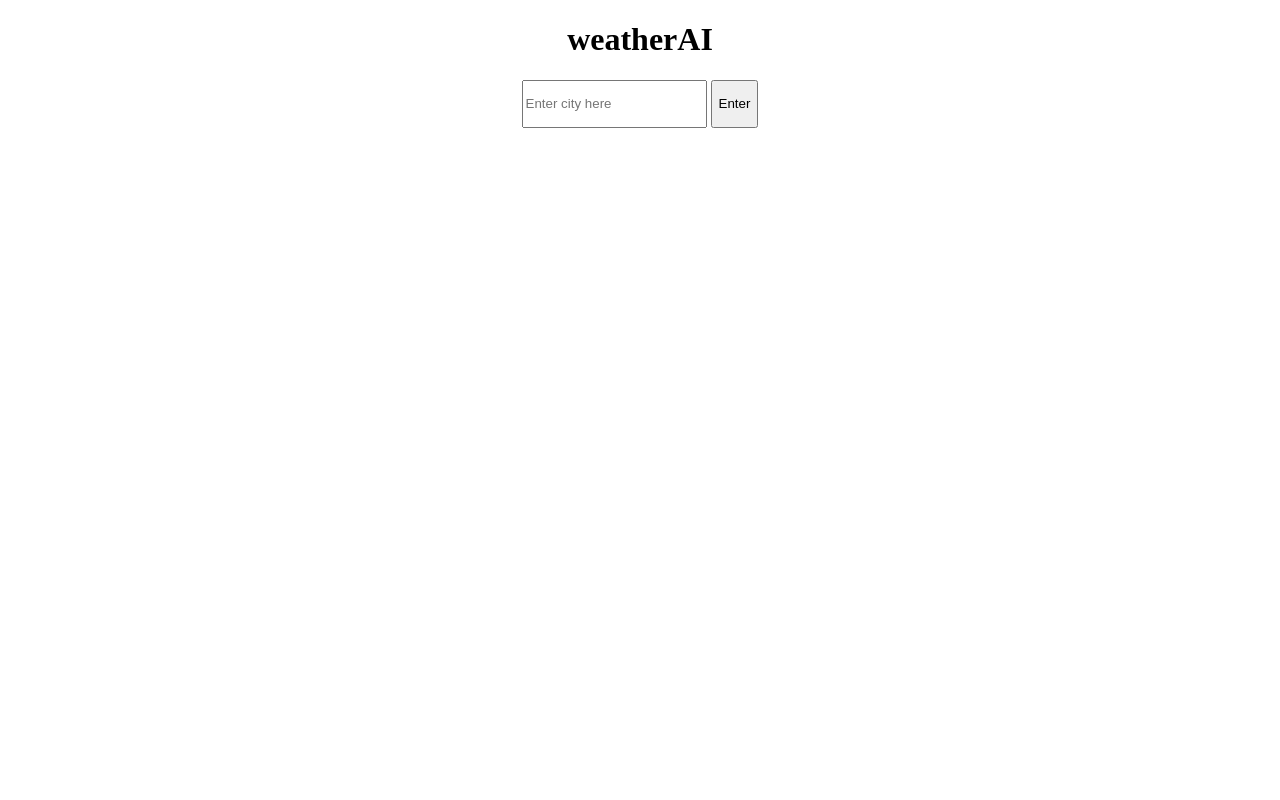
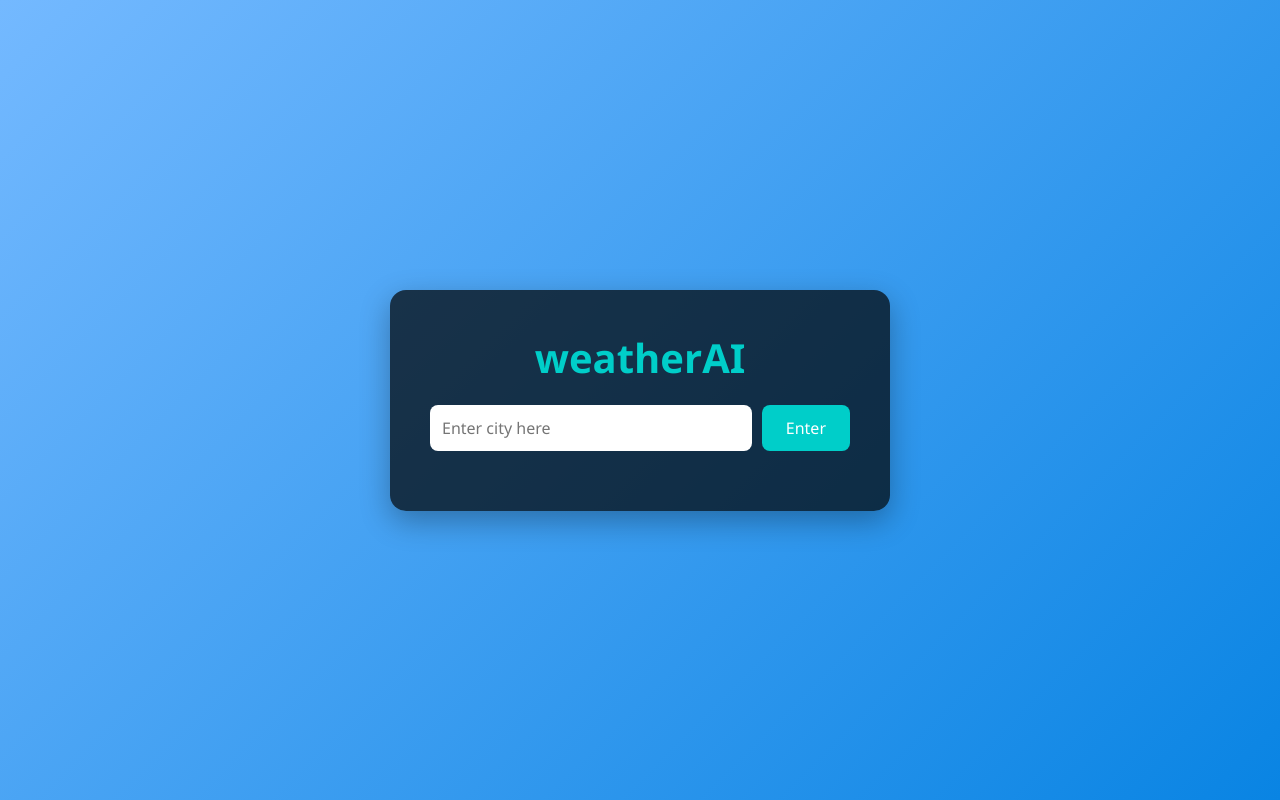
Before and after one commit to armanuddin05/weatherAI, a plain HTML site: page index.html in a window 1280 px wide. Drawn offline with Linux system fonts and the light colour scheme.

Commit message:
Update WA.css

```diff
--- a/WA.css
+++ b/WA.css
@@ -1,15 +1,93 @@
-.title {
-    text-align: center;
+
+* {
+  margin: 0;
+  padding: 0;
+  box-sizing: border-box;
+  font-family: 'Segoe UI', sans-serif;
 }
 
+body {
+  background: linear-gradient(135deg, #74b9ff, #0984e3);
+  color: #fff;
+  min-height: 100vh;
+  display: flex;
+  justify-content: center;
+  align-items: center;
+}
+
+main {
+  background-color: rgba(0, 0, 0, 0.7);
+  padding: 40px;
+  border-radius: 16px;
+  width: 100%;
+  max-width: 500px;
+  box-shadow: 0 10px 30px rgba(0,0,0,0.3);
+}
+
+
+.title {
+  font-size: 2.5rem;
+  font-weight: bold;
+  text-align: center;
+  margin-bottom: 20px;
+  color: #00cec9;
+}
+
+
 .things {
-    text-align: center;
+  display: flex;
+  justify-content: center;
+  gap: 10px;
+  margin-bottom: 20px;
 }
 
 .inp {
-    height: 42px;
+  flex: 1;
+  padding: 12px;
+  border-radius: 8px;
+  border: none;
+  font-size: 1rem;
 }
 
+button {
+  background-color: #00cec9;
+  border: none;
+  border-radius: 8px;
+  padding: 12px 24px;
+  cursor: pointer;
+  font-size: 1rem;
+  color: white;
+  transition: background-color 0.3s;
+}
+
+button:hover {
+  background-color: #007b7a;
+}
+
+
 .results {
-    margin-left: 200px;
+  text-align: center;
 }
+
+#tempInfo p {
+  font-size: 3rem;
+  font-weight: bold;
+}
+
+#weatherInfo p {
+  font-size: 1.5rem;
+  margin-top: 10px;
+}
+
+.hourly-item {
+  background-color: rgba(255, 255, 255, 0.1);
+  margin-top: 10px;
+  padding: 10px;
+  border-radius: 8px;
+  display: flex;
+  justify-content: space-between;
+}
+
+span {
+  font-size: 1.2rem;
+}
```
